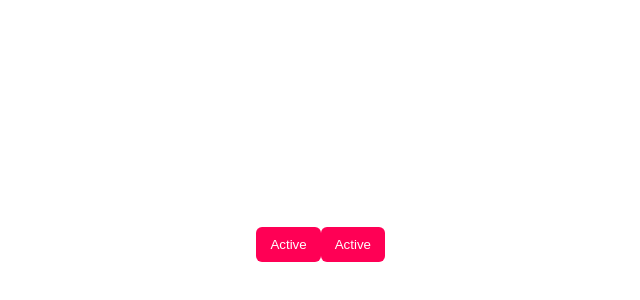
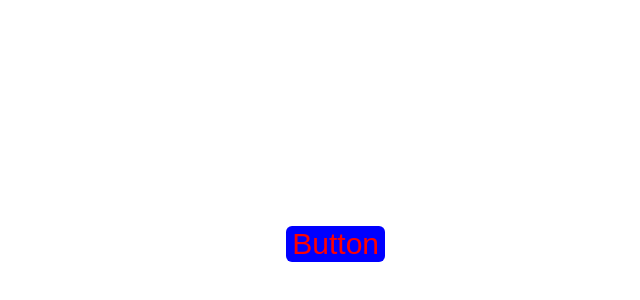
Before and after one commit to phucthor/vuejs-training, a Vue app in the folder 01-first-project/: page / in a window 1280 px wide. Shown: the part 156-456 px from the top of the page, without its empty margins (255-895 px from the left). Built offline with nearby package versions, Linux system fonts and the light colour scheme.

Commit message:
binding style

```diff
--- a/01-first-project/src/App.vue
+++ b/01-first-project/src/App.vue
@@ -1,65 +1,26 @@
 <script setup>
 import { computed, ref, reactive } from 'vue'
-const isActive = ref(true)
-const hasError = ref(true)
-const errorClass = ref('has-error')
 
-// const classObject = reactive({
-//   active: true,
-//   'has-error': true
-// })
+const color = ref('red')
+const background = ref('blue')
+const fontSize = ref(30)
 
-const classObject = computed(() => ({
-  active: isActive.value && !hasError.value,
-  'has-error': hasError.value,
-}))
-
-const changeActive = () => {
-  isActive.value = !isActive.value
-}
+const styleObject = reactive({
+  border: 'none',
+  borderRadius: '6px'
+})
 </script>
 
 <template>
   <div>
-    <button @click="changeActive" class="button" :class="classObject">
-      {{ isActive ? 'Active' : 'Deactive' }}
-    </button>
     <button
-      @click="changeActive"
-      class="button"
-      :class="[isActive ? 'active' : '', { 'has-error': hasError }]"
+      :style="[{
+        color,
+        background,
+        fontSize: fontSize + 'px',
+      }, styleObject]"
     >
-      {{ isActive ? 'Active' : 'Deactive' }}
+      Button
     </button>
   </div>
 </template>
-
-<style>
-.button {
-  border: none;
-  background: rgb(136, 0, 48);
-  color: rgb(243, 234, 234);
-  padding: 10px 14px;
-  border-radius: 6px;
-  cursor: pointer;
-  &:hover {
-    background: rgb(245, 82, 109);
-  }
-}
-
-.active {
-  background: rgb(208, 94, 253);
-  color: white;
-  &:hover {
-    background: rgb(174, 103, 202);
-  }
-}
-
-.has-error {
-  background: rgb(255, 0, 85);
-  color: rgb(255, 255, 255);
-  &:hover {
-    background: rgb(228, 57, 86);
-  }
-}
-</style>
```
Also changed, not shown: 1 other file (tests, documents, lock files or other folders).
